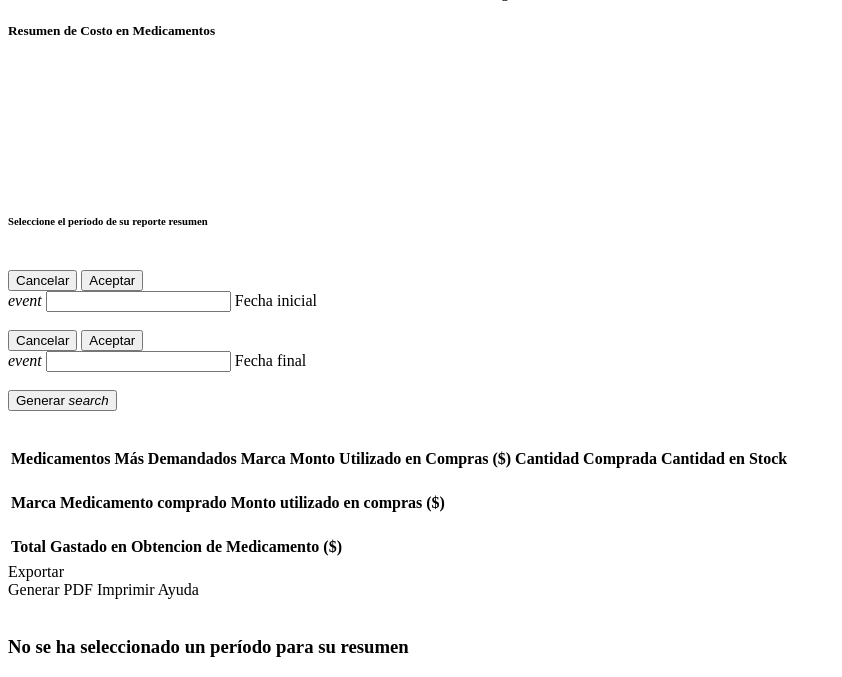
After one commit to cativo23/SIG-Clinica, a Django app: page /resumen_costomed/ in a window 1280 px wide. The commit adds this page. Shown: the part 1417-2094 px from the top of the page, without its empty margins (0-842 px from the left). Run offline with Django 3.2, Linux system fonts and the light colour scheme; lists and menus that the app fills with data are empty; some libraries are stand-ins or nearby versions.

Commit message:
Reporte 3 ayuda consulta

```diff
--- a/sig_clinica/gerencial/models.py
+++ b/sig_clinica/gerencial/models.py
@@ -175,14 +175,14 @@ class Consulta(models.Model):
 
 class Pago(models.Model):
     Expediente = models.ForeignKey(Expediente, on_delete = models.CASCADE, null = True, blank= False)
-    fechaPago= models.DateTimeField('Fecha de Pago', auto_now_add=True)
+    fechaPago = models.DateTimeField('Fecha de Pago', auto_now_add=True)
     cantidad = models.DecimalField(max_digits=5, decimal_places=2, blank=False, null=False, default=0)
 
     def __str__(self):
         return '#%s - Pago por: %s del %s' % (self.id, self.cantidad ,self.Expediente)
 
 class Receta(models.Model):
-    consulta = models.ForeignKey('Consulta', on_delete=models.PROTECT)
+    consulta = models.ForeignKey(Consulta, on_delete=models.PROTECT)
     medicamento = models.ManyToManyField(Medicamento, through='Especificacion')
 
 
--- /dev/null
+++ b/sig_clinica/gerencial/static/gerencial/css/print.min.css
@@ -0,0 +1 @@
+.printModal{font-family:sans-serif;display:flex;text-align:center;font-weight:300;font-size:30px;left:0;top:0;position:absolute;color:#0460b5;width:100%;height:100%;background-color:hsla(0,0%,100%,.91)}.printClose{position:absolute;right:10px;top:10px}.printClose:before{content:"\00D7";font-family:Helvetica Neue,sans-serif;font-weight:100;line-height:1px;padding-top:.5em;display:block;font-size:2em;text-indent:1px;overflow:hidden;height:1.25em;width:1.25em;text-align:center;cursor:pointer}
--- a/sig_clinica/gerencial/templates/parametros.html
+++ b/sig_clinica/gerencial/templates/parametros.html
@@ -33,7 +33,7 @@
                         </div>
                     </div>
                     <i class="material-icons prefix">event</i>
-                    <input id="fecha_inicial" name="fecha_inicial" type="text" class="datepicker">
+                    <input id="fecha_inicial" name="fecha_inicial" type="text" class="datepicker" required>
                     <label for="fecha_inicial" class="">Fecha inicial</label>
                 </div>
             </div>
@@ -63,7 +63,7 @@
                         </div>
                     </div>
                     <i class="material-icons prefix">event</i>
-                    <input id="fecha_final" name="fecha_final"  type="text" class="datepicker">
+                    <input id="fecha_final" name="fecha_final"  type="text" class="datepicker" required>
                     <label for="fecha_final" class="">Fecha final</label>
                 </div>
             </div>
--- /dev/null
+++ b/sig_clinica/gerencial/templates/resumen_costomed.html
@@ -0,0 +1,192 @@
+{% extends 'base.html' %}
+{% load static %}
+
+{% block title %} Costo en Medicamentos {% endblock %}
+{% block pantalla %} Resumen de Costo en Medicamentos  {% endblock %}
+{% block descripcion %} {% endblock %}
+
+{% block content %}
+{{ med_demandados }}<br><br>
+{{ lista_medicamentos }}<br><br>
+{{ mas_demandados }}<br><br>
+{{ a }}
+
+    {% include "parametros.html" %}<br>
+    <!-- IF DE CONTROL CUANDO NO EXITEN DATOS -->
+    <!-- if fecha_inicial and fecha_final -->
+     <!-- PANTALLA CUANDO SI HAY DATOS -->
+        <!-- TITULO DEL RESUMEN -->
+        {% if fecha_inicial and fecha_final %}
+    <div id="resumen">
+        Fecha de emisión: {{ hoy }}
+        <div class="divider"></div>
+        <h5 class="center-align"><b>Resumen de Expedientes Creados del {{ fecha_inicial }} al {{ fecha_final }}</b></h5>
+        <div class="divider"></div>
+        {% else %}
+        {% endif %}
+
+
+        <!-- INICIO TABLAS -->
+        <div id="tabla1" class="row">
+            <div class="col s10 push-s1"><br>
+                <table class="highlight responsive-table">
+                    <thead>
+                        <tr>
+                            <th>Medicamentos Más Demandados</th>
+                            <th>Marca</th>
+                            <th>Monto Utilizado en Compras ($)</th>
+                            <th>Cantidad Comprada</th>
+                            <th>Cantidad en Stock</th>
+                        </tr>
+                    </thead>
+
+                    <tbody>
+                        <tr>
+                            <td></td>
+                            <td></td>
+                            <td></td>
+                            <td></td>
+                            <td></td>
+                        </tr>
+                        <tr>
+                            <td></td>
+                            <td></td>
+                            <td></td>
+                            <td></td>
+                            <td></td>
+                        </tr>
+                        <tr>
+                            <td></td>
+                            <td></td>
+                            <td></td>
+                            <td></td>
+                            <td></td>
+                        </tr>
+                        <tr>
+                            <td></td>
+                            <td></td>
+                            <td></td>
+                            <td></td>
+                            <td></td>
+                        </tr>
+                        <tr>
+                            <td></td>
+                            <td></td>
+                            <td></td>
+                            <td></td>
+                            <td></td>
+                        </tr>
+                    </tbody>
+
+
+                </table>
+            </div>
+        </div>
+
+        <div id="tabla2" class="row">
+            <div class="col s10 push-s1">
+                <table class="highlight responsive-table">
+                    <thead>
+                    <tr>
+                        <th>Marca</th>
+                        <th>Medicamento comprado</th>
+                        <th>Monto utilizado en compras ($)</th>
+                    </tr>
+                    </thead>
+
+                    <tbody>
+                        <tr>
+                            <td></td>
+                            <td></td>
+                            <td></td>
+                            <td></td>
+                            <td></td>
+                        </tr>
+                        <tr>
+                            <td></td>
+                            <td></td>
+                            <td></td>
+                            <td></td>
+                            <td></td>
+                        </tr>
+                        <tr>
+                            <td></td>
+                            <td></td>
+                            <td></td>
+                            <td></td>
+                            <td></td>
+                        </tr>
+                        <tr>
+                            <td></td>
+                            <td></td>
+                            <td></td>
+                            <td></td>
+                            <td></td>
+                        </tr>
+                        <tr>
+                            <td></td>
+                            <td></td>
+                            <td></td>
+                            <td></td>
+                            <td></td>
+                        </tr>
+                    </tbody>
+                </table>
+            </div>
+        </div>
+
+        <div id="tabla3" class="row">
+            <div class="col s10 push-s1">
+                <table class="highlight responsive-table centered">
+                    <thead>
+                    <tr>
+                        <th>Total Gastado en Obtencion de Medicamento ($)</th>
+                    </tr>
+                    </thead>
+                    <tbody>
+                    <tr>
+                        <td></td>
+                    </tr>
+                    </tbody>
+                </table>
+            </div>
+        </div>
+
+        <div id="botones" class="row">
+            <div class="col s12 m6">
+                <a class="waves-effect waves-light btn">Exportar</a>
+            </div>
+
+            <div class="col s12 m6 push-m1">
+                <a class=" waves-light btn">Generar PDF</a>
+                <a class=" waves-light btn">Imprimir</a>
+                <a class=" waves-light btn">Ayuda</a>
+            </div>
+
+
+        </div>
+    </div>
+    <!-- else  --> <!-- ELSE DEL CONTROL -->
+        <!--NO HAY TITULO DEL RESUMEN AQUI-->
+
+        <!-- No hay datos en esta categoria -->
+        <!-- PANTALLA CUANDO NO HAY DATOS -->
+
+        <!-- INICIO TABLAS -->
+        <div class="row">
+            <div class="col s12"><br>
+                <h3>No se ha seleccionado un período para su resumen</h3>
+            </div>
+        </div>
+
+    <!-- endif -->
+
+<script>
+       var boton_enviar = document.getElementById('boton_enviar').onclick="location.href='{% url 'gerencial:resumen_expcreados' %}'"
+
+</script>
+
+
+
+
+{% endblock %}
--- a/sig_clinica/gerencial/urls.py
+++ b/sig_clinica/gerencial/urls.py
@@ -4,6 +4,9 @@ from .views import *
 app_name = 'gerencial'
 
 urlpatterns = [
+    path('menu/', menu, name='menu'),
     path('resumen_expcreados/', obtener_resumen_expcreados, name='resumen_expcreados'),
     path('resumen_expdeudas/', obtener_resumen_expdeudas, name='resumen_expdeudas'),
+    path('resumen_costomed/', obtener_resumen_costomed, name='resumen_expdeudas'),
+
 ]
--- a/sig_clinica/gerencial/views.py
+++ b/sig_clinica/gerencial/views.py
@@ -1,30 +1,32 @@
 from django.contrib.auth.decorators import user_passes_test
 from django.shortcuts import render
 from auth1.views import administrador
-from .models import Expediente
-from .models import Paciente
-from .models import Consulta
+from .models import Expediente, Paciente, Consulta, Medicamento
 
 from django.http import HttpResponse
-import json
 from django.core import serializers
+from django.contrib.auth.models import User
 
-from django.contrib.auth.models import User
-import datetime
-import time
 from datetime import timedelta
 from datetime import date
 from datetime import datetime
 
+import datetime
+import time
 import math
+import collections
+import operator
 
 # Create your views here.
+
+def menu(request):
+    return render(request, template_name='base.html')
 
 # Funcion que obtiene el RESUMEN DE EXPEDIENTES CREADOS para un periodo
 def obtener_resumen_expcreados(request):
     fecha_inicial = ""
     fecha_final = ""
-    hoy = ""
+    hoy = date.today()
 
     sexo_exp_mas = ""
     sexo_exp_fem = ""
@@ -54,7 +56,7 @@ def obtener_resumen_expcreados(request):
             sexo_con_fem = Consulta.objects.filter(fechaConsulta__range=[fecha_inicial, fecha_final]).filter(paciente__paciente__sexo='F').count()
 
             # TABLA 2 POR EDAD
-            hoy = date.today()
+
 
             pacientes_exp = Paciente.objects.filter(expediente__fechaCreacion__range=[fecha_inicial, fecha_final])
 
@@ -107,7 +109,7 @@ def obtener_resumen_expcreados(request):
 def obtener_resumen_expdeudas(request):
     fecha_inicial = ""
     fecha_final = ""
-    hoy = ""
+    hoy = date.today()
 
     exp_deuda = ""
     exp_deuda_total = ""
@@ -122,7 +124,6 @@ def obtener_resumen_expdeudas(request):
     if request.method == 'POST':
         fecha_inicial = request.POST.get('fecha_inicial')
         fecha_final = request.POST.get('fecha_final')
-
 
         if fecha_inicial and fecha_final:
 
@@ -143,15 +144,28 @@ def obtener_resumen_expdeudas(request):
             for expediente_mayo20 in expedientes_deuda_mayor20:
                 total_deuda20 = total_deuda20 + expediente_mayo20.saldo
 
-            porce_deuda20 = "{:.2f}".format(dueda_mayor20 / exp_deuda * 100)
+            # Vereficando que exp_deuda sea diferente de cero
+            if exp_deuda != 0:
+                porce_deuda20 = "{:.2f}".format(dueda_mayor20 / exp_deuda * 100)
+            else:
+                porce_deuda20 = 0
 
+            # TABLA 3: EXPEDIENTE CON MAYOR DEUDA Y MONTO DE LA DEUDA
             exps_mayor_deuda = Expediente.objects.filter(fechaCreacion__range=[fecha_inicial, fecha_final]).order_by("-saldo")
 
-            exp_mayor_deuda = exps_mayor_deuda[0].paciente
-            total_mayor_deuda = exps_mayor_deuda[0].saldo
+            # Verificando si existe expedientes con deudas
+            lista_exps_mayor = []
+            for exps_mayor in exps_mayor_deuda:
+                lista_exps_mayor.append(exps_mayor)
 
+            n_lista = len(lista_exps_mayor)
 
-            # TABLA 3: EXPEDIENTE CON MAYOR DEUDA Y MONTO DE LA DEUDA
+            if n_lista != 0:
+                exp_mayor_deuda = exps_mayor_deuda[0].paciente
+                total_mayor_deuda = exps_mayor_deuda[0].saldo
+            else:
+                exp_mayor_deuda = "No hay expedientes con deudas"
+                total_mayor_deuda = 0
 
     return render(request, template_name='resumen_expdeudas.html',
                   context={'fecha_inicial': fecha_inicial, 'fecha_final': fecha_final, 'hoy': hoy,
@@ -159,3 +173,47 @@ def obtener_resumen_expdeudas(request):
                            'dueda_mayor20': dueda_mayor20, 'total_deuda20': total_deuda20, 'porce_deuda20': porce_deuda20,
                            'exp_mayor_deuda': exp_mayor_deuda, 'total_mayor_deuda': total_mayor_deuda,
                            })
+
+
+def obtener_resumen_costomed(request):
+    fecha_inicial = ""
+    fecha_final = ""
+    hoy = date.today()
+
+    med_demandados = ""
+    medicamentos = ""
+    total_gasto_med = ""
+    mas_demandados = ""
+    lista_medicamentos = ""
+    a = ""
+
+    if request.method == 'POST':
+        fecha_inicial = request.POST.get('fecha_inicial')
+        fecha_final = request.POST.get('fecha_final')
+
+        # TABLA 1 MEDICAMENTOS MAS DEMANDADOS
+
+        med_demandados = Medicamento.objects.filter(receta__consulta__fechaConsulta__range=[fecha_inicial, fecha_final]).all()
+
+        lista_medicamentos = []
+        for med in med_demandados:
+            lista_medicamentos.append(med.nombre_producto)
+
+        mas_demandados = collections.Counter(lista_medicamentos)
+        b = mas_demandados.items()
+
+        a = Medicamento.objects.filter(nombre_producto=b[0][0])
+
+        med_demandados = Medicamento.objects.filter(receta__consulta__fechaConsulta__range=[fecha_inicial, fecha_final]).order_by("-precio_producto")
+
+        # TABLA 2
+
+        # TABLA 3 TOTAL GASTADO EN MEDICAMENTO
+
+
+
+    return render(request, template_name="resumen_costomed.html",
+                  context={'fecha_inicial': fecha_inicial, 'fecha_final': fecha_final, 'hoy': hoy,
+                           'med_demandados': med_demandados, 'lista_medicamentos': lista_medicamentos, 'mas_demandados': mas_demandados,
+                            'a': a
+                           })
--- a/sig_clinica/templates/base.html
+++ b/sig_clinica/templates/base.html
@@ -11,6 +11,10 @@
 
     <!-- Django material form -->
     {% include 'material/includes/material_css.html' %}
+
+    <!-- Print.js -->
+    <link rel="stylesheet" type="text/css" href="{% static 'gerencial/css/print.min.css' %}">
+
 
 
 
@@ -103,7 +107,7 @@
             <div class="col s3 m6"><br>
                 <a href="#" data-target="slide-out" class="sidenav-trigger"><i class="material-icons">menu</i></a>
             </div>
-            <div class="col s9 m6 push-m3"><br>
+            <div class="col s9 m6 push-m2"><br>
                 <!-- USUARIO -->
                 <div class="chip">
                     <img src="https://img.icons8.com/color/1600/circled-user-male-skin-type-1-2.png" alt="Contact Person">
@@ -252,7 +256,7 @@
                     <div class="card hoverable">
                         <div class="card-image waves-block waves-light activator">
                             <img class="activator" src="https://cdn.pixabay.com/photo/2016/06/02/02/35/mesh-1430107__340.png">
-                            <span class="card-title white-text"><b>Dinero utilizado en obtención de medicamentos</b></span>
+                            <span class="card-title white-text"><b>Costo en medicamentos</b></span>
                     <!-- style="left: 225px;"-->
                             <a class="btn-floating halfway-fab waves-effect waves-light blue-grey darken-3 left activator">
                                 <i class="material-icons">info_outline</i>
@@ -263,7 +267,7 @@
                             <p>Resumen de los medicamentos más frecuentes en uso por los pacientes.</p>
                         </div>
                         <div class="card-reveal">
-                            <span class="card-title">Dinero utilizado en obtención de medicamentos<i class="material-icons right">close</i></span>
+                            <span class="card-title">Costo en medicamentos<i class="material-icons right">close</i></span>
                             <p>Resumen de los medicamentos más frecuentes en uso por los pacientes ordenados por marcas para un periodo determinado.</p>
                         </div>
                     </div>
@@ -484,6 +488,7 @@
     </script>
 
     <script src="{% static 'gerencial/js/sidenav.js' %}"></script>
+    <script src="{% static 'gerencial/js/print.min.js' %}"></script>
     {% include 'material/includes/material_js.html' %}
 
 
```
Also changed, not shown: sig_clinica/gerencial/templates/resumen_expcreados.html (+20 -90 lines), sig_clinica/gerencial/templates/resumen_expdeudas.html (+20 -75 lines), sig_clinica/db.sqlite3, sig_clinica/gerencial/migrations/0001_initial.py, sig_clinica/gerencial/static/gerencial/js/print.min.js (added), 1 other file.
